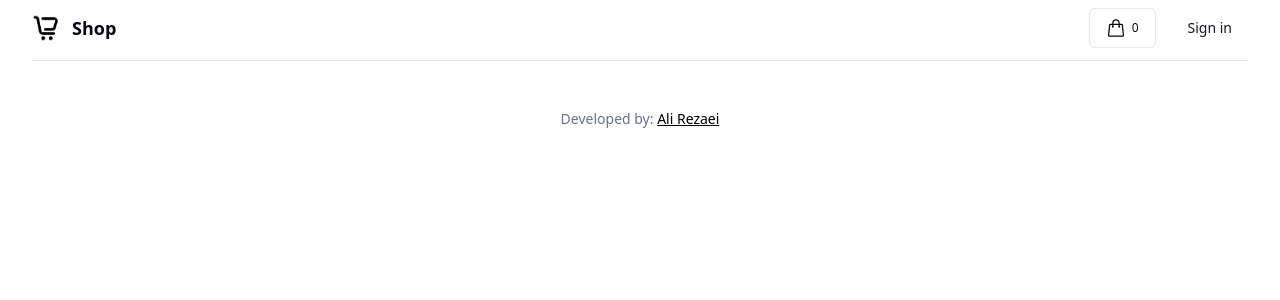
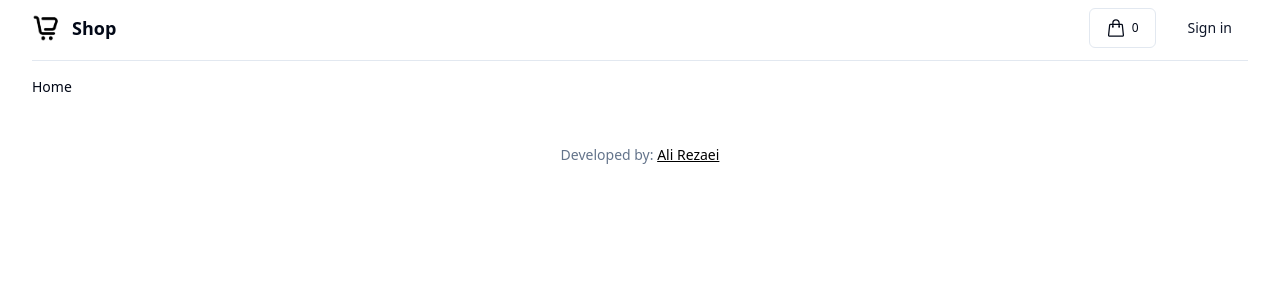
Before and after one commit to alierezayi/shopping-cart-rjs, a React (Vite) app: page / in a window 1280 px wide. Shown: the top 300 px of the page. Built offline with nearby package versions, Linux system fonts and the light colour scheme; no server answers.

Commit message:
add breadcrumbs

```diff
--- /dev/null
+++ b/src/components/template/Breadcrumbs.tsx
@@ -0,0 +1,74 @@
+import { useLocation } from "react-router-dom";
+import {
+  Breadcrumb,
+  BreadcrumbItem,
+  BreadcrumbLink,
+  BreadcrumbList,
+  BreadcrumbPage,
+  BreadcrumbSeparator,
+} from "../ui/breadcrumb";
+import React from "react";
+import { useProducts } from "@/context/products-context";
+
+function Breadcrumbs() {
+  const { products } = useProducts();
+  const location = useLocation();
+  const pathnames = location.pathname.split("/").filter((x) => x);
+  console.log(location);
+
+  const getTitleById = () => {
+    if (pathnames[0] === "products" && pathnames.length > 1) {
+      const id = pathnames[pathnames.length - 1];
+      const findedItem = products.find((item) => item.id === +id);
+
+      return {
+        [id]: findedItem?.title,
+      };
+    }
+  };
+
+  const routeNameMap: any = {
+    products: "Products",
+    checkout: "Checkout",
+    ...getTitleById(),
+  };
+
+  return (
+    <Breadcrumb className="mt-4">
+      <BreadcrumbList>
+        {location.pathname === "/" ? (
+          <BreadcrumbItem>
+            <BreadcrumbPage>Home</BreadcrumbPage>
+          </BreadcrumbItem>
+        ) : (
+          <>
+            <BreadcrumbItem>
+              <BreadcrumbLink href="/" className="underline">Home</BreadcrumbLink>
+            </BreadcrumbItem>
+            <BreadcrumbSeparator />
+          </>
+        )}
+        {pathnames.map((value, index) => {
+          const to = `/${pathnames.slice(0, index + 1).join("/")}`;
+          const isLast = index === pathnames.length - 1;
+          const name = routeNameMap[value] || value;
+
+          return (
+            <React.Fragment key={to}>
+              <BreadcrumbItem>
+                {!isLast ? (
+                  <BreadcrumbLink href={to} className="underline">{name}</BreadcrumbLink>
+                ) : (
+                  <BreadcrumbPage>{name}</BreadcrumbPage>
+                )}
+              </BreadcrumbItem>
+              {!isLast && <BreadcrumbSeparator />}
+            </React.Fragment>
+          );
+        })}
+      </BreadcrumbList>
+    </Breadcrumb>
+  );
+}
+
+export default Breadcrumbs;
--- a/src/layouts/RootLayout.tsx
+++ b/src/layouts/RootLayout.tsx
@@ -1,3 +1,4 @@
+import Breadcrumbs from "@/components/template/Breadcrumbs";
 import Footer from "@/containers/templates/Footer";
 import Header from "@/containers/templates/Header";
 import { Toaster } from "sonner";
@@ -6,6 +7,7 @@ function RootLayout({ children }: { children: React.ReactNode }) {
   return (
     <>
       <Header />
+      <Breadcrumbs />
       <main className="my-10">{children}</main>
       <Footer />
       <Toaster />
```
